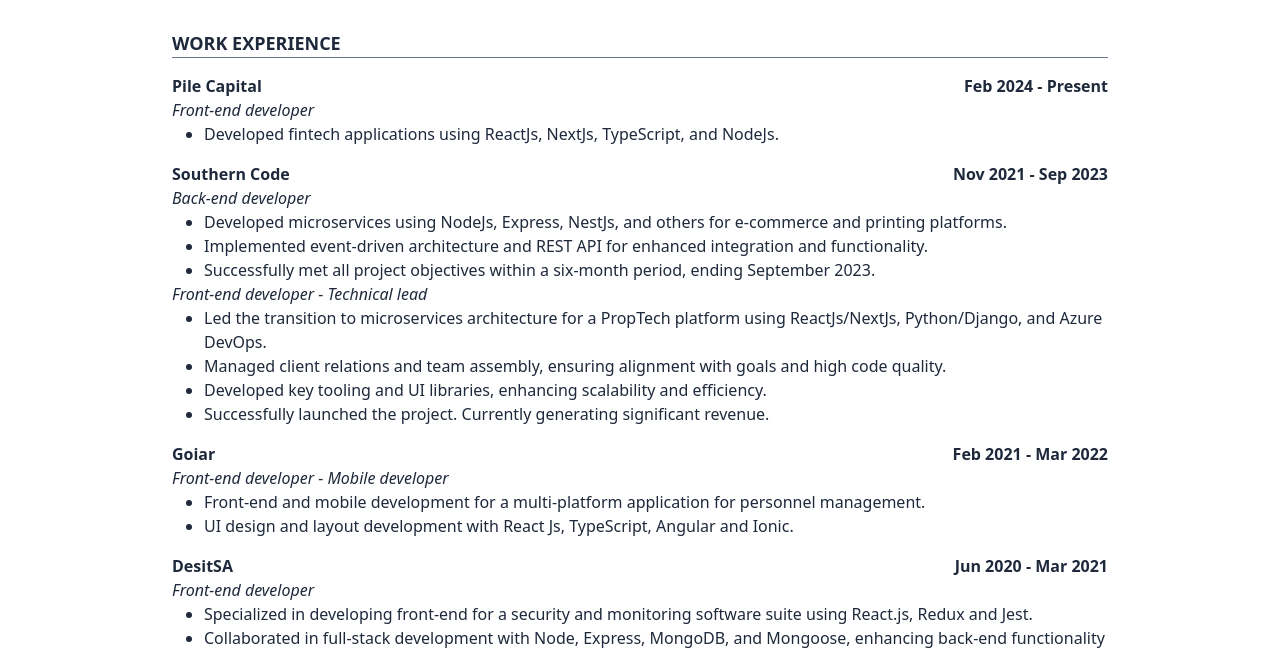
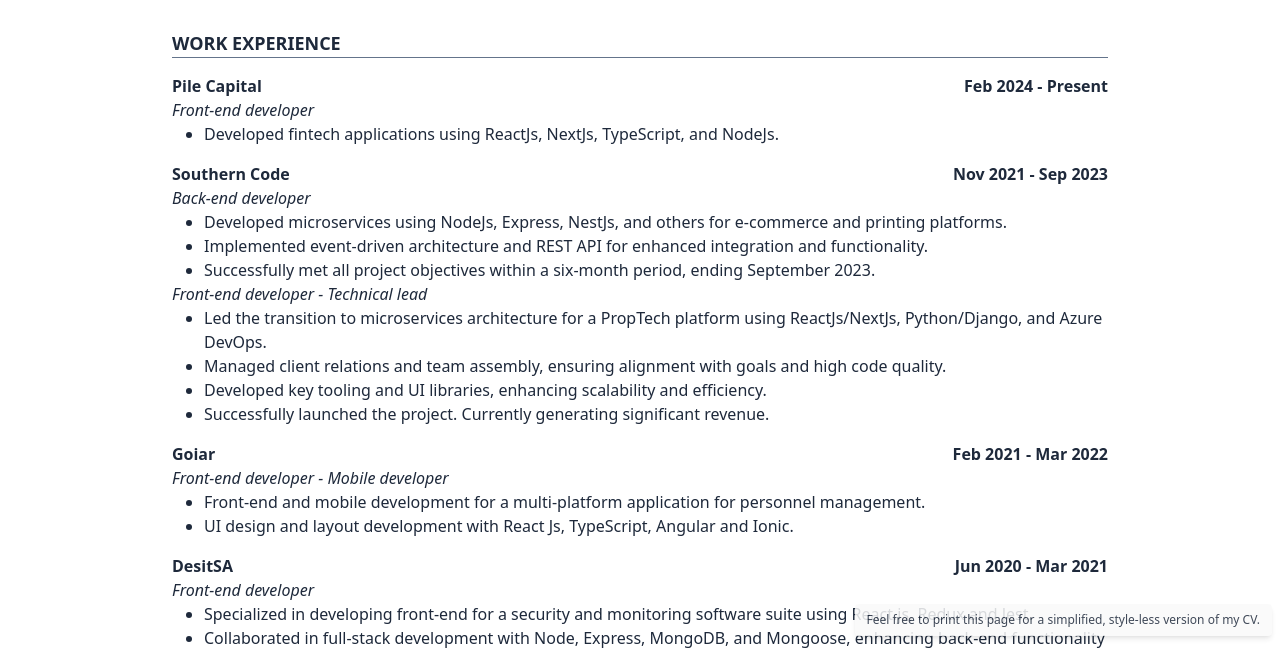
Before and after one commit to FabriBorgobello/curriculum-vitae, a plain HTML site: page index.html in a window 1280 px wide. Shown: the part 156-806 px from the top of the page. Drawn offline with Linux system fonts and the light colour scheme.

Commit message:
Add print tooltip

```diff
--- a/index.html
+++ b/index.html
@@ -331,5 +331,14 @@
         </li>
       </ul>
     </section>
+    <!-- Floating info -->
+    <div
+      class="hidden sm:block fixed bottom-2 right-2 print:hidden px-3 py-2 rounded bg-[#fafafa] dark:bg-[#141414] shadow-md opacity-85 hover:opacity-100 transition-opacity"
+    >
+      <p class="text-xs text-center">
+        Feel free to print this page for a simplified, style-less version of my
+        CV.
+      </p>
+    </div>
   </body>
 </html>
```
Also changed, not shown: output.css.
